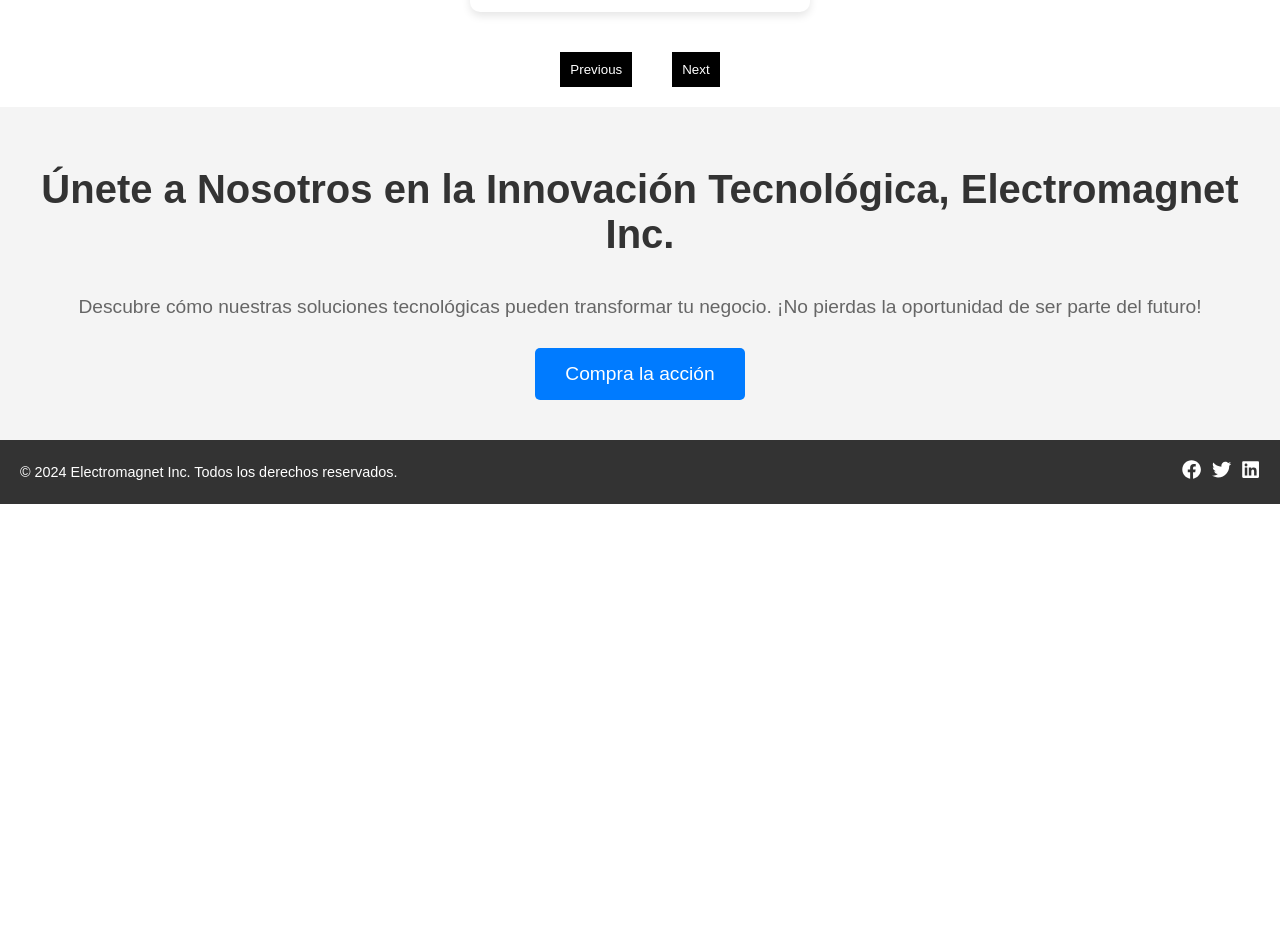
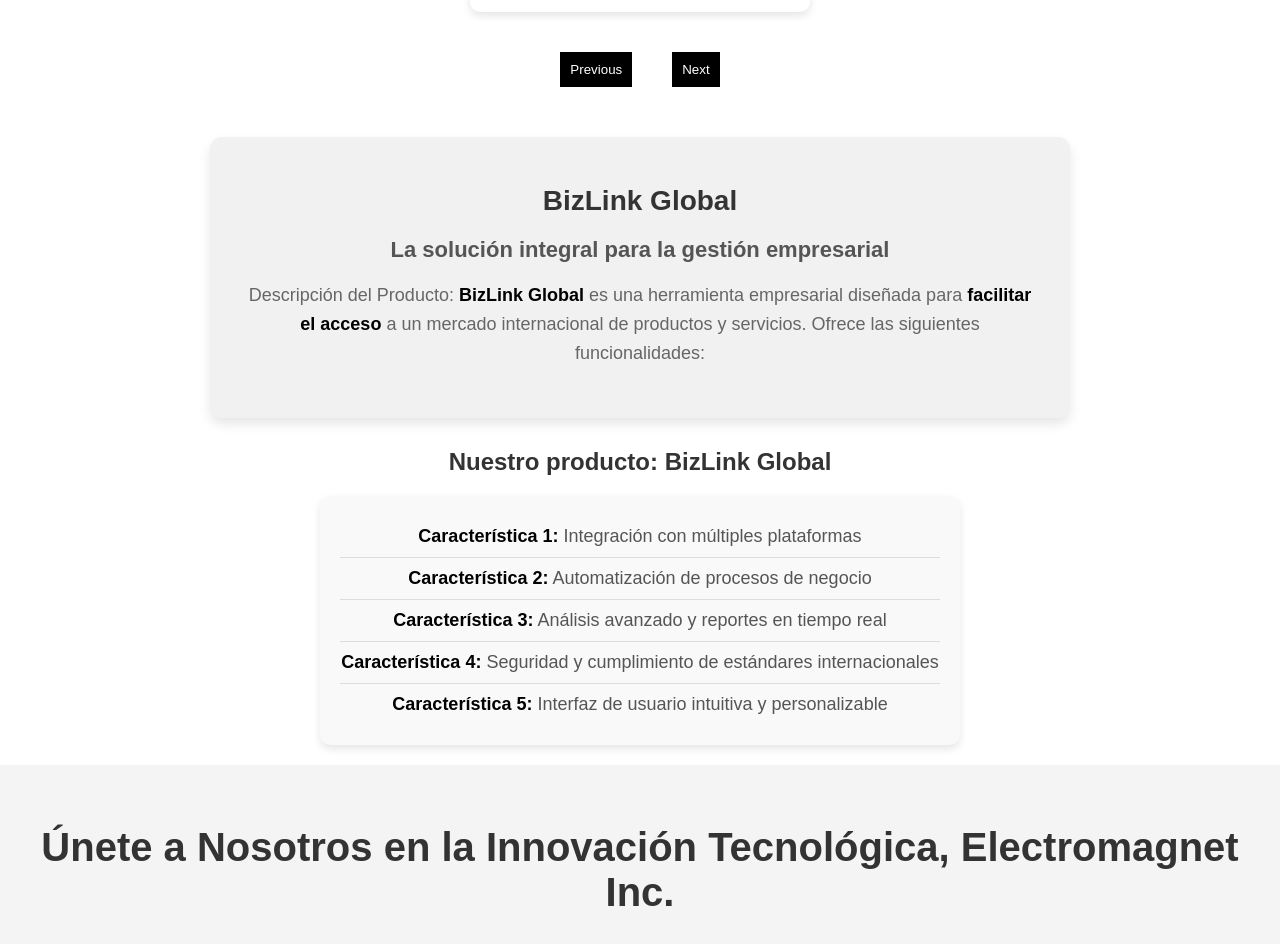
Before and after one commit to richhard6/electromagnetstripe, a React (Create React App) app: page / in a window 1280 px wide. Shown: the part 720-1664 px from the top of the page. Before the commit the page ends 1224 px from the top, so only its background shows below. Built offline with nearby package versions, Linux system fonts and the light colour scheme.

Commit message:
added description

```diff
--- a/src/App.js
+++ b/src/App.js
@@ -5,6 +5,8 @@
 import Footer from './components/Footer';
 import CallToAction from './components/CallToAction';
 import Caroussel from './components/Caroussel';
+import FeaturesList from './components/FeaturesList';
+import ProductDescription from './components/ProductDescription';
 
 function App() {
   return (
@@ -12,6 +14,8 @@
       <Header />
       <Features />
       <Caroussel />
+      <ProductDescription />
+      <FeaturesList />
       <CallToAction />
       <Footer />
       {/*
--- /dev/null
+++ b/src/components/FeaturesList.js
@@ -0,0 +1,67 @@
+// FeaturesList.js
+import React from 'react';
+import styled from 'styled-components';
+
+const FeaturesContainer = styled.div`
+  padding: 20px;
+  background-color: #f9f9f9;
+  border-radius: 10px;
+  box-shadow: 0 4px 8px rgba(0, 0, 0, 0.1);
+  max-width: 600px;
+  margin: 20px auto;
+`;
+
+const Title = styled.h2`
+  text-align: center;
+  font-size: 24px;
+  color: #333;
+`;
+
+const List = styled.ul`
+  list-style: none;
+  padding: 0;
+  margin: 0;
+`;
+
+const ListItem = styled.li`
+  padding: 10px 0;
+  font-size: 18px;
+  color: #555;
+  border-bottom: 1px solid #ddd;
+
+  &:last-child {
+    border-bottom: none;
+  }
+`;
+
+const FeatureTitle = styled.span`
+  font-weight: bold;
+  color: #000;
+`;
+
+const FeaturesList = () => {
+  const features = [
+    'Integración con múltiples plataformas',
+    'Automatización de procesos de negocio',
+    'Análisis avanzado y reportes en tiempo real',
+    'Seguridad y cumplimiento de estándares internacionales',
+    'Interfaz de usuario intuitiva y personalizable',
+  ];
+
+  return (
+    <div>
+      <Title>Nuestro producto: BizLink Global</Title>
+      <FeaturesContainer>
+        <List>
+          {features.map((feature, index) => (
+            <ListItem key={index}>
+              <FeatureTitle>Característica {index + 1}:</FeatureTitle> {feature}
+            </ListItem>
+          ))}
+        </List>
+      </FeaturesContainer>
+    </div>
+  );
+};
+
+export default FeaturesList;
--- /dev/null
+++ b/src/components/ProductDescription.js
@@ -0,0 +1,55 @@
+// ProductDescription.js
+import React from 'react';
+import styled from 'styled-components';
+
+const DescriptionContainer = styled.div`
+  padding: 30px;
+  background-color: #f1f1f1;
+  border-radius: 12px;
+  box-shadow: 0 6px 12px rgba(0, 0, 0, 0.1);
+  max-width: 800px;
+  margin: 30px auto;
+`;
+
+const Title = styled.h1`
+  font-size: 28px;
+  color: #333;
+  text-align: center;
+  margin-bottom: 20px;
+`;
+
+const Subtitle = styled.h2`
+  font-size: 22px;
+  color: #555;
+  text-align: center;
+  margin-bottom: 15px;
+`;
+
+const Paragraph = styled.p`
+  font-size: 18px;
+  color: #666;
+  line-height: 1.6;
+  margin-bottom: 20px;
+`;
+
+const Highlight = styled.span`
+  font-weight: bold;
+  color: #000;
+`;
+
+const ProductDescription = () => {
+  return (
+    <DescriptionContainer>
+      <Title>BizLink Global</Title>
+      <Subtitle>La solución integral para la gestión empresarial</Subtitle>
+      <Paragraph>
+        Descripción del Producto: <Highlight>BizLink Global</Highlight> es una
+        herramienta empresarial diseñada para{' '}
+        <Highlight> facilitar el acceso</Highlight> a un mercado internacional
+        de productos y servicios. Ofrece las siguientes funcionalidades:
+      </Paragraph>
+    </DescriptionContainer>
+  );
+};
+
+export default ProductDescription;
```
